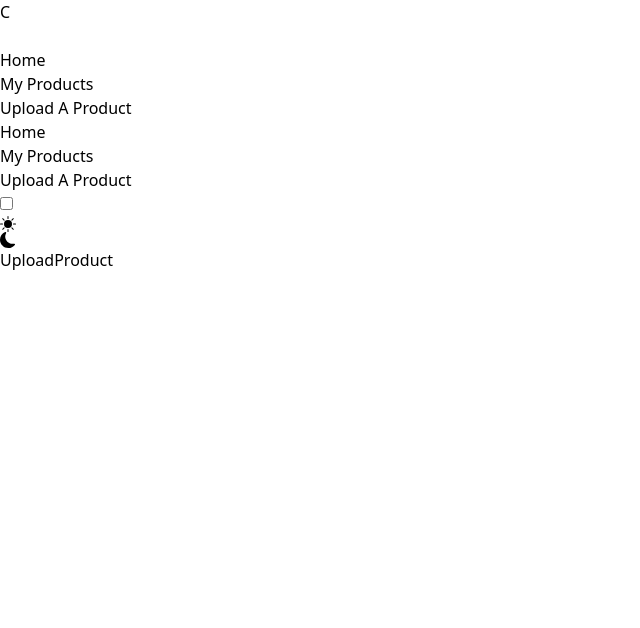
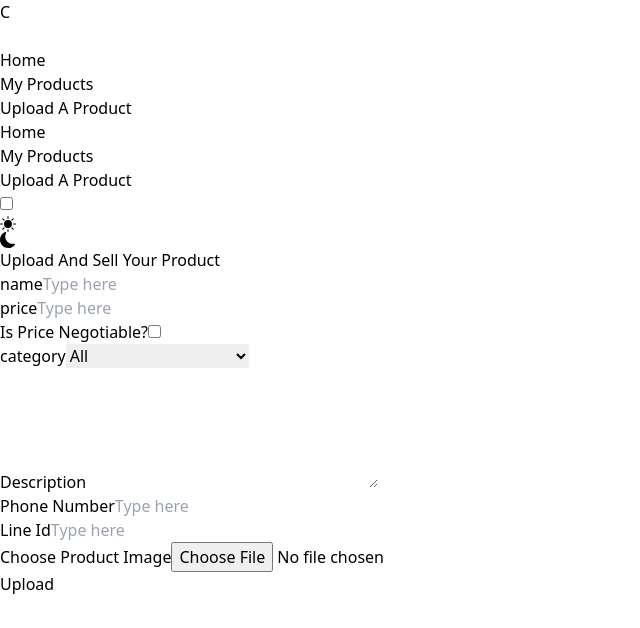
Before and after one commit to Myo-Htet-San-Brainy/pyan-yaung, a React (Vite) app: page /uploadProduct in a window 1280 px wide. Shown: the top 628 px of the page, without its empty margins (0-640 px from the left). Built offline with nearby package versions, Linux system fonts and the light colour scheme; some icons are missing.

Commit message:
Upload A Product Partially Done

```diff
--- a/src/App.jsx
+++ b/src/App.jsx
@@ -20,6 +20,7 @@ import { loader as myProductsLoader } from "./pages/MyProducts";
 
 //action imports
 import { action as loginAction } from "./pages/Login";
+import { action as uploadProductAction } from "./pages/UploadProduct";
 
 const router = createBrowserRouter([
   {
@@ -56,6 +57,7 @@ const router = createBrowserRouter([
       {
         path: "uploadProduct",
         element: <UploadProduct />,
+        action: uploadProductAction,
       },
     ],
   },
--- /dev/null
+++ b/src/components/FormCheckbox.jsx
@@ -0,0 +1,16 @@
+const FormCheckbox = ({ label, name, defaultValue, size }) => {
+  return (
+    <div className="form-control items-center">
+      <label htmlFor={name} className="label cursor-pointer">
+        <span className="label-text capitalize">{label}</span>
+      </label>
+      <input
+        type="checkbox"
+        name={name}
+        defaultChecked={defaultValue}
+        className={`checkbox checkbox-primary ${size}`}
+      />
+    </div>
+  );
+};
+export default FormCheckbox;
--- a/src/components/index.js
+++ b/src/components/index.js
@@ -9,3 +9,4 @@ export { default as GridProducts } from "./GridProducts";
 export { default as ListProducts } from "./ListProducts";
 export { default as Navbar } from "./Navbar";
 export { default as NavLinks } from "./NavLinks";
+export { default as FormCheckbox } from "./FormCheckbox";
--- a/src/pages/UploadProduct.jsx
+++ b/src/pages/UploadProduct.jsx
@@ -1,7 +1,45 @@
-import React from "react";
+import { Form } from "react-router-dom";
+import { FormCheckbox, FormInput, FormSelect, SubmitBtn } from "../components";
+import { categories } from "../assets/data";
+
+export async function action() {
+  console.log("action");
+  return null;
+}
 
 const UploadProduct = () => {
-  return <div>UploadProduct</div>;
+  return (
+    <section className=" grid place-items-center">
+      <Form
+        className="card w-96 p-8 bg-base-100 shadow-lg flex flex-col gap-y-4"
+        method="post"
+      >
+        <h4 className="capitalize text-2xl font-bold text-center">
+          Upload And Sell Your Product
+        </h4>
+        <FormInput label="name" name="name" type={"text"} />
+        <FormInput label={"price"} name={"price"} type={"number"} />
+        <FormCheckbox label={"Is Price Negotiable?"} name={"isNego"} />
+        <FormSelect label={"category"} name={"category"} list={categories} />
+        <label htmlFor="description">Description</label>
+        <textarea
+          name="description"
+          id="description"
+          cols="30"
+          rows="5"
+        ></textarea>
+        <FormInput label={"Phone Number"} name={"phNo"} type={"text"} />
+        <FormInput label={"Line Id"} name={"lineId"} type={"text"} />
+        <label className="label" htmlFor="image">
+          <span className="label-text capitalize">Choose Product Image</span>
+        </label>
+        <input type="file" id="image" name="image" accept="image/*" />
+        <div className="mt-8">
+          <SubmitBtn text="Upload" />
+        </div>
+      </Form>
+    </section>
+  );
 };
 
 export default UploadProduct;
```
